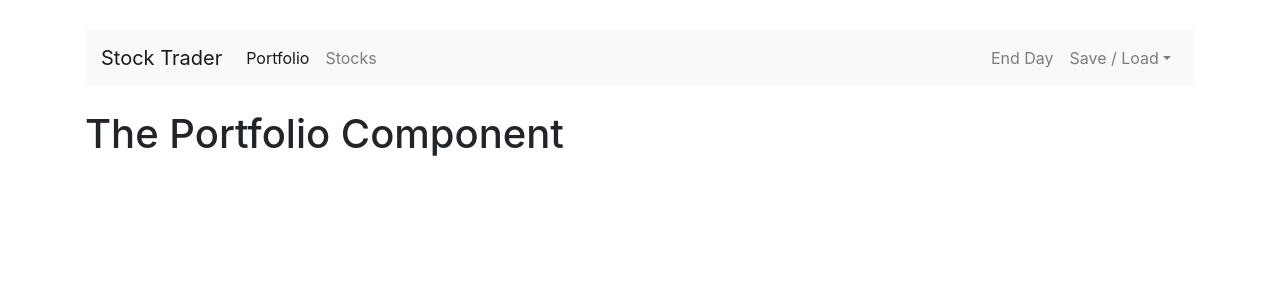
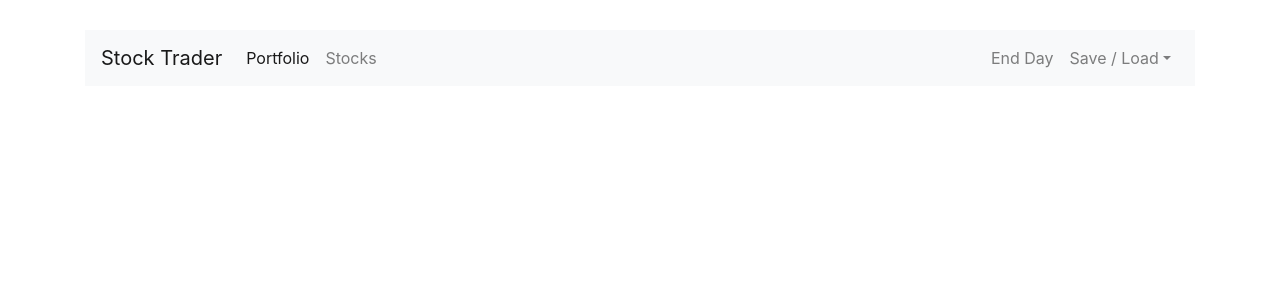
Before and after one commit to cfaguilera20/vue-stock-trader, a Vue app: page /portfolio in a window 1280 px wide. Shown: the top 300 px of the page. Built offline with nearby package versions, Linux system fonts and the light colour scheme.

Commit message:
Connecting the Portfolio with Vuex.

```diff
--- a/src/components/portfolio/Portfolio.vue
+++ b/src/components/portfolio/Portfolio.vue
@@ -1,10 +1,20 @@
 <template>
-  <div>
-    <h1>The Portfolio Component</h1>
+  <div class="row">
+    <app-stock v-for="stock in stocks" :key="stock.id" :stock="stock"></app-stock>
   </div>
 </template>
 <script>
+import { mapGetters } from "vuex";
+import Stock from "./Stock";
+
 export default {
-  components: {}
+  computed: {
+    ...mapGetters({
+      stocks: "stockPortfolio"
+    })
+  },
+  components: {
+    appStock: Stock
+  }
 };
 </script>
```
